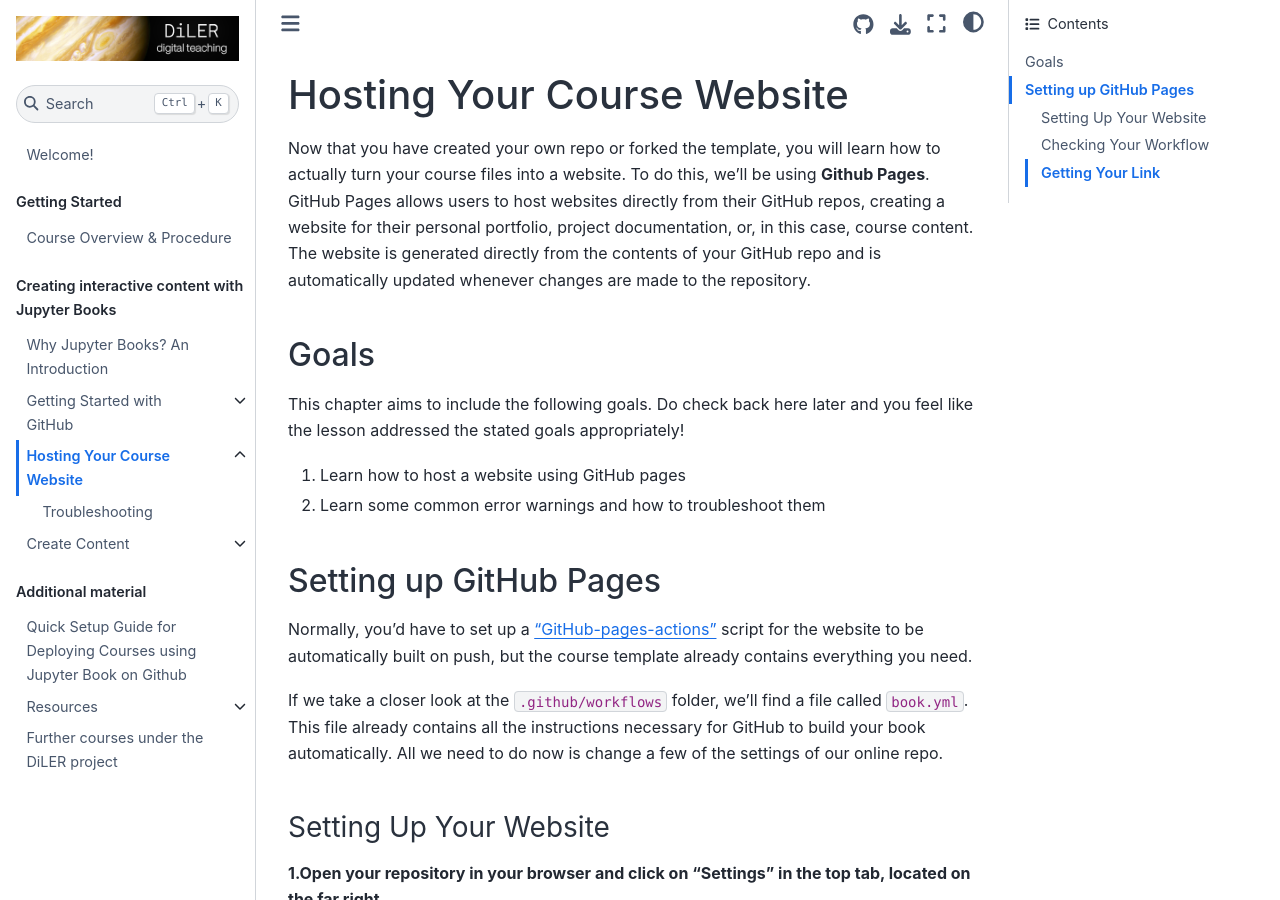
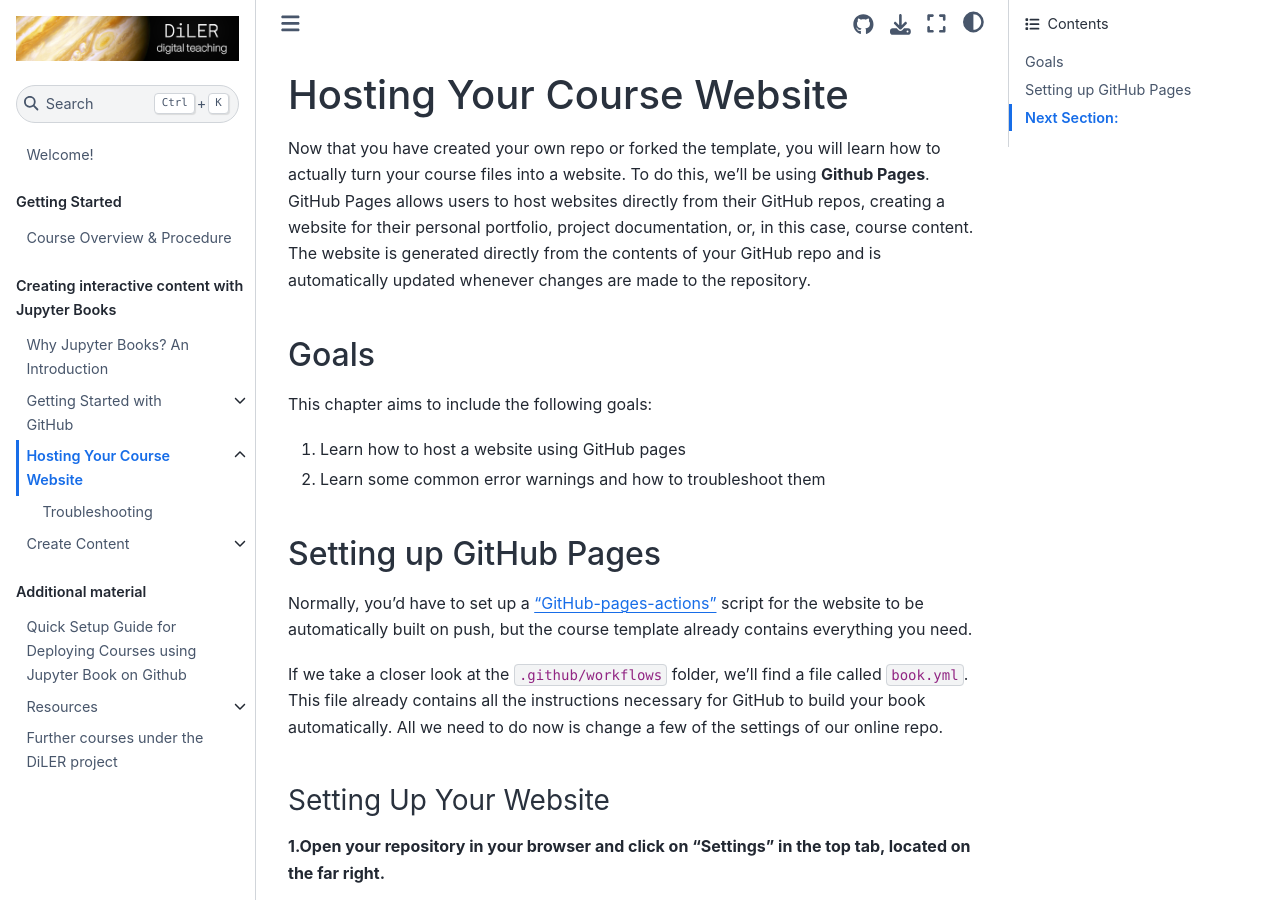
Before and after one commit to M-earnest/tutorial_jupyter_books, a Jupyter Book: the page built from content/2_host/host_website.md, in a window 1280 px wide and 900 px high. Built offline with Jupyter Book 1.0.4 settings and Sphinx 7.4.7 and the Sphinx Book theme 1.1.4, drawn with Linux system fonts in a browser that asks for light colours; pages that are not in the unit, such as notebooks, are missing from menus; some of the changed text lies outside the part shown.

Commit message:
Update host_website.md
added infos on next section

```diff
--- a/content/2_host/host_website.md
+++ b/content/2_host/host_website.md
@@ -4,7 +4,7 @@
 The website is generated directly from the contents of your GitHub repo and is automatically updated whenever changes are made to the repository.
 
 ## Goals
-This chapter aims to include the following goals. Do check back here later and you feel like the lesson addressed the stated goals appropriately!
+This chapter aims to include the following goals:
 
 1. Learn how to host a website using GitHub pages
 2. Learn some common error warnings and how to troubleshoot them
@@ -13,8 +13,6 @@
 Normally, you'd have to set up a ["GitHub-pages-actions"](https://github.com/marketplace/actions/github-pages-action) script for the website to be automatically built on push, but the course template already contains everything you need.
 
 If we take a closer look at the `.github/workflows` folder, we'll find a file called `book.yml`. This file already contains all the instructions necessary for GitHub to build your book automatically. All we need to do now is change a few of the settings of our online repo.
-
-
 
 ### Setting Up Your Website
 
@@ -50,3 +48,6 @@
 
 Clicking on the displayed link should lead you to your newly built content site. Now, you can simply copy that link and add it to your repos README.md, so people can actually find your website.
 Done!
+
+## Next Section:
+In the next section, you will how to identify failed workflows and how to troubleshoot common errors.
```
